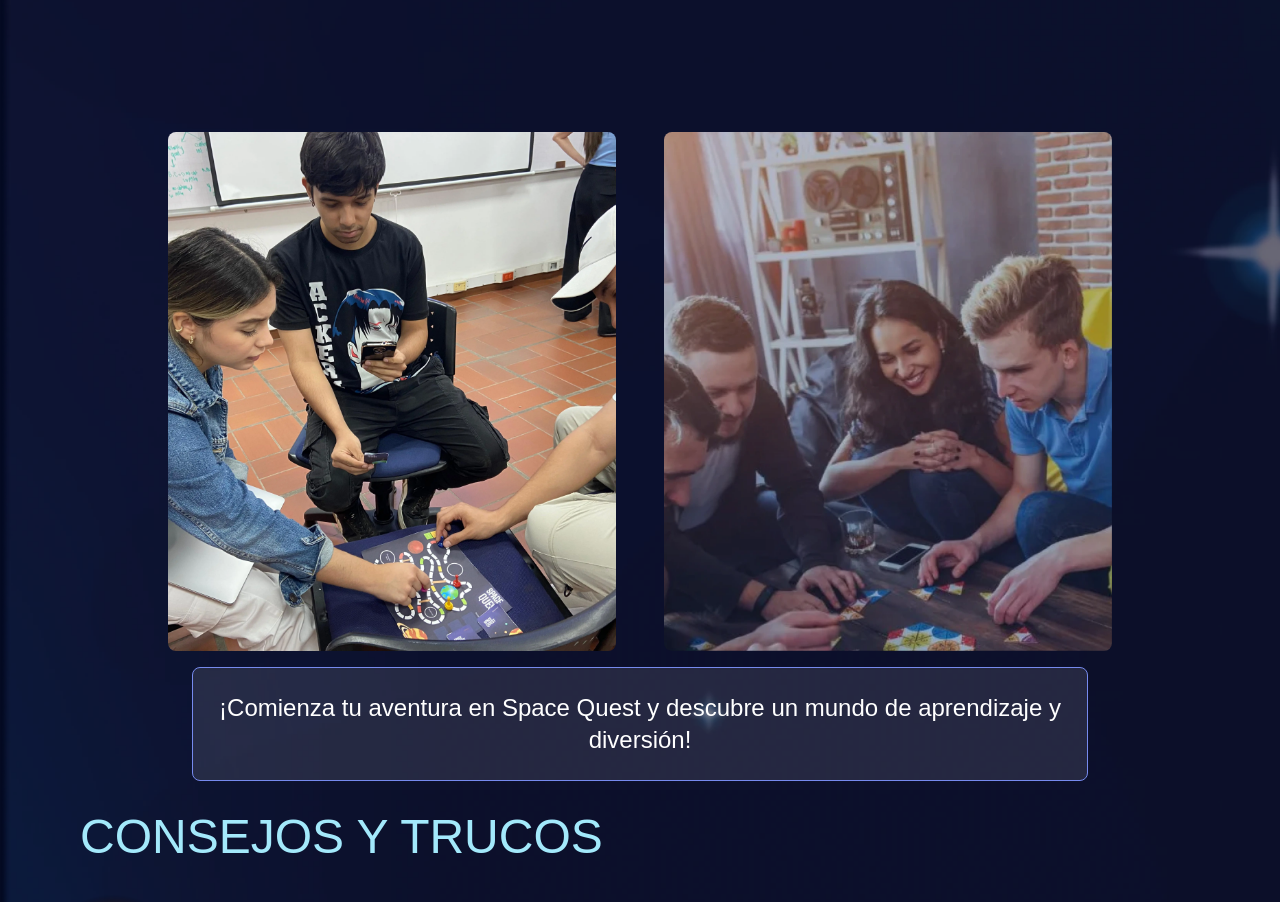
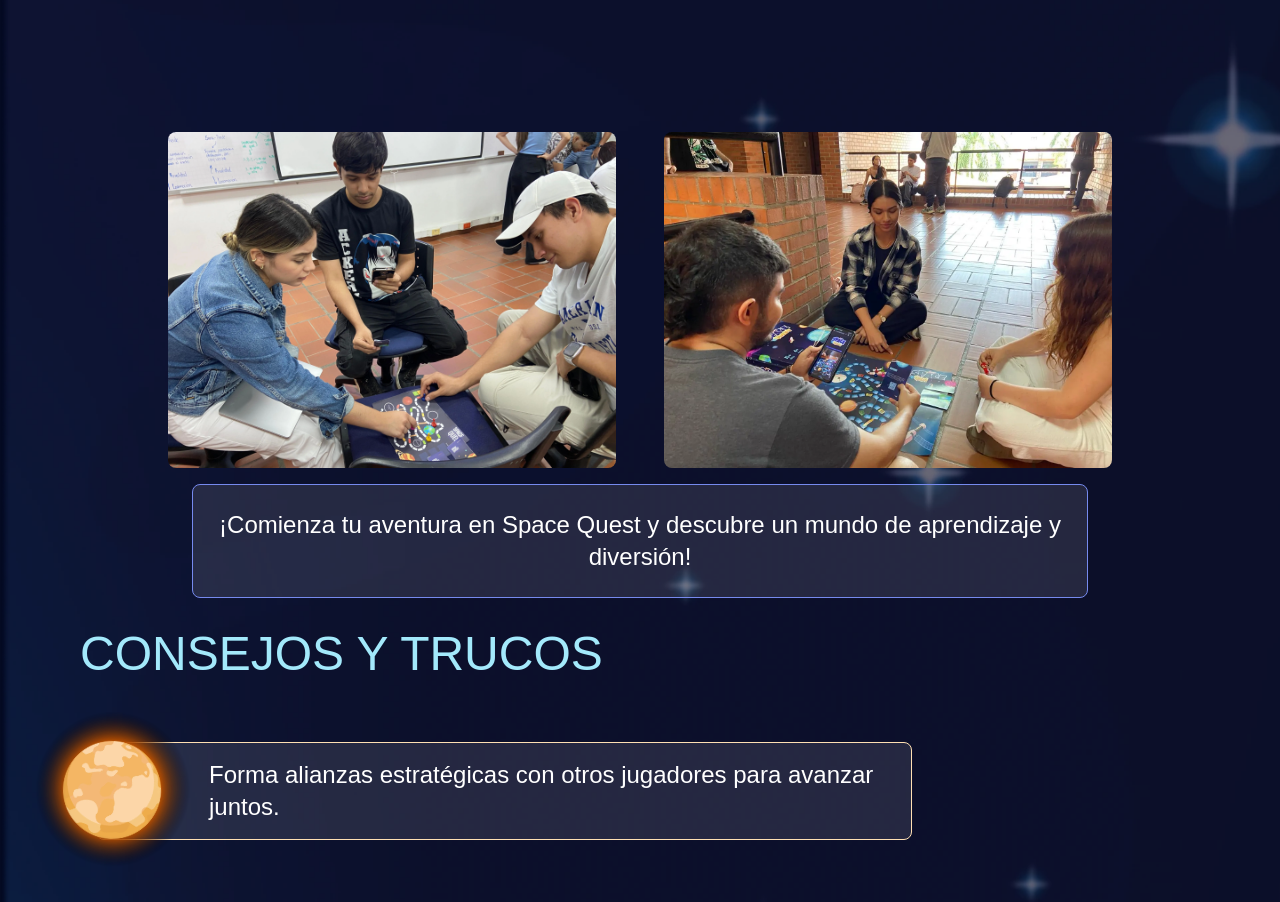
Before and after one commit to ASunart/landing-space-quest, a React (Vite) app: page / in a window 1280 px wide. Shown: the part 3240-4142 px from the top of the page. Built offline with nearby package versions, Linux system fonts and the light colour scheme; a web font is replaced by a local one.

Commit message:
Add user test image

```diff
--- a/src/App.jsx
+++ b/src/App.jsx
@@ -61,7 +61,7 @@ function App() {
               className="w-80 rounded-lg lg:w-2/5 object-cover"
               loading="lazy" />
             <img
-            src="/bento-image.webp"
+            src="/pruebas-2.webp"
             alt=""
             className="w-80 rounded-lg lg:w-2/5"
             loading="lazy" />
```
Also changed, not shown: public/pruebas-2.webp (added).
